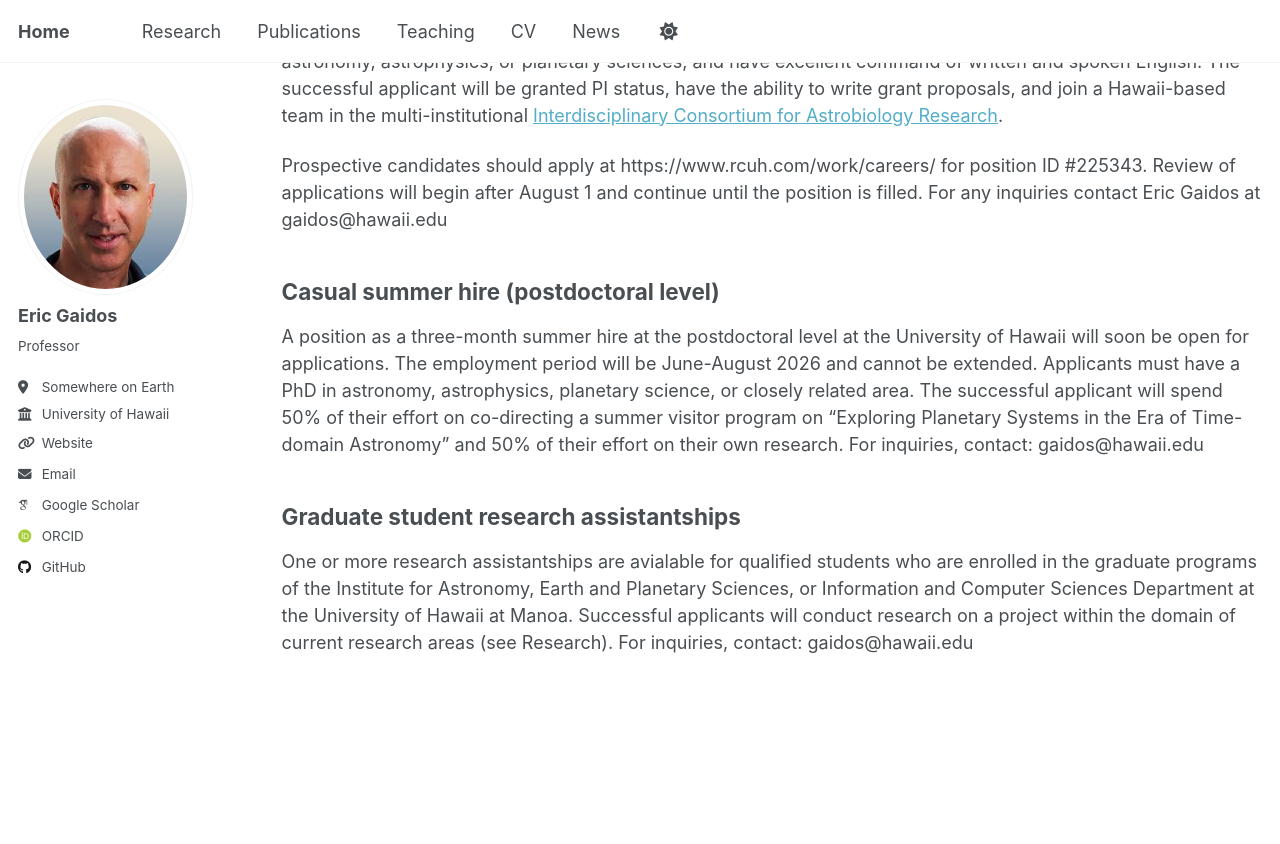
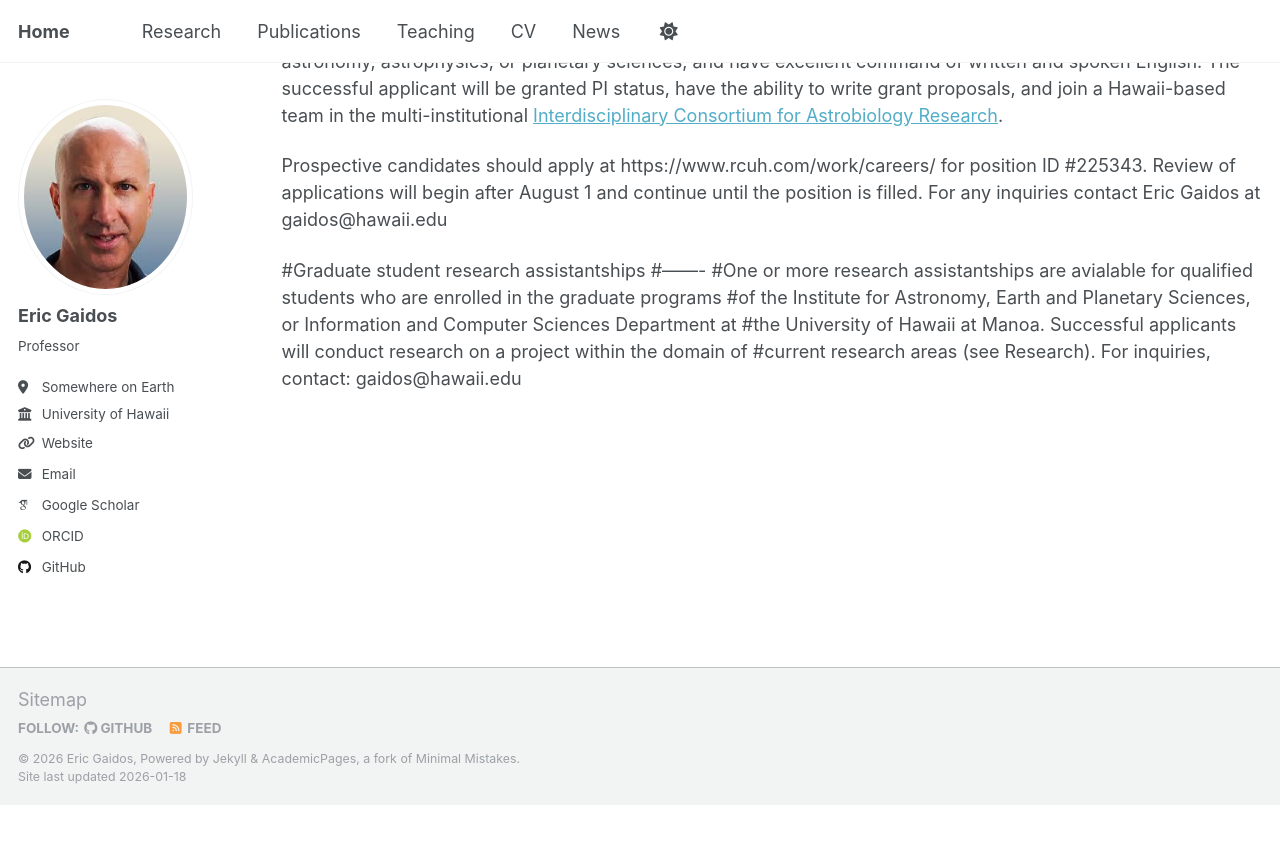
Before and after one commit to egaidos/egaidos.github.io, a Jekyll site: the page built from _pages/news.md, in a window 1280 px wide and 900 px high, scrolled down 1090 px. Shown: the top 844 px of the window. Built offline with Jekyll 4.4.1, drawn with Linux system fonts in a browser that asks for light colours; some web fonts are replaced; after the commit the page ends 1895 px from its top, so only the background shows below that.

Commit message:
Update news.md

```diff
--- a/_pages/news.md
+++ b/_pages/news.md
@@ -29,10 +29,6 @@ A one-year appointment as a postdoctoral assistant researcher in the field of ti
 
 Prospective candidates should apply at https://www.rcuh.com/work/careers/ for position ID #225343.  Review of applications will begin after August 1 and continue until the position is filled.  For any inquiries contact Eric Gaidos at gaidos@hawaii.edu
 
-Casual summer hire (postdoctoral level)
--------
-A position as a three-month summer hire at the postdoctoral level at the University of Hawaii will soon be open for applications.  The employment period will be June-August 2026 and cannot be extended.  Applicants must have a PhD in astronomy, astrophysics, planetary science, or closely related area.  The successful applicant will spend 50% of their effort on co-directing a summer visitor program on "Exploring Planetary Systems in the Era of Time-domain Astronomy" and 50% of their effort on their own research.  For inquiries, contact:  gaidos@hawaii.edu
-
-Graduate student research assistantships
--------
-One or more research assistantships are avialable for qualified students who are enrolled in the graduate programs of the Institute for Astronomy, Earth and Planetary Sciences, or Information and Computer Sciences Department at the University of Hawaii at Manoa.  Successful applicants will conduct research on a project within the domain of current research areas (see Research).  For inquiries, contact: gaidos@hawaii.edu
+#Graduate student research assistantships
+#-------
+#One or more research assistantships are avialable for qualified students who are enrolled in the graduate programs #of the Institute for Astronomy, Earth and Planetary Sciences, or Information and Computer Sciences Department at #the University of Hawaii at Manoa.  Successful applicants will conduct research on a project within the domain of #current research areas (see Research).  For inquiries, contact: gaidos@hawaii.edu
```
